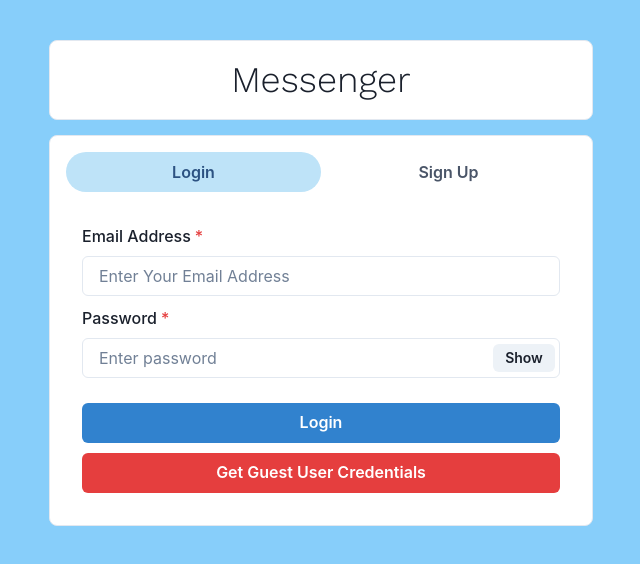
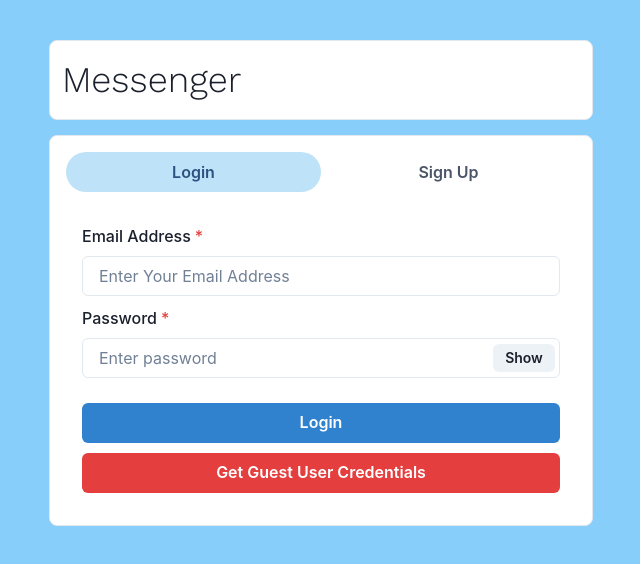
Before and after one commit to krdev17/chat-app, a React (Create React App) app in the folder frontend/: page / in a window 1280 px wide. Shown: the top 564 px of the page, without its empty margins (319-959 px from the left). Built offline with nearby package versions, Linux system fonts and the light colour scheme.

Commit message:
Update Homepage.js

```diff
--- a/frontend/src/Pages/Homepage.js
+++ b/frontend/src/Pages/Homepage.js
@@ -25,7 +25,7 @@ function Homepage() {
   return (
     <Container maxW="xl" centerContent>
       <Box
-        display="flex"
+        d="flex"
         justifyContent="center"
         p={3}
         bg="white"
```
